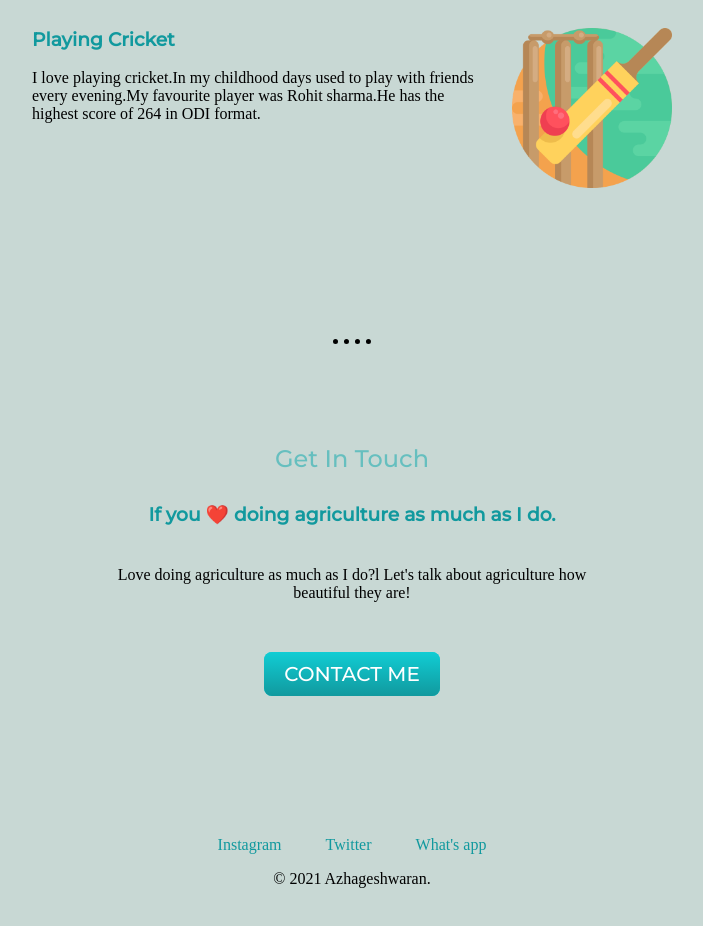
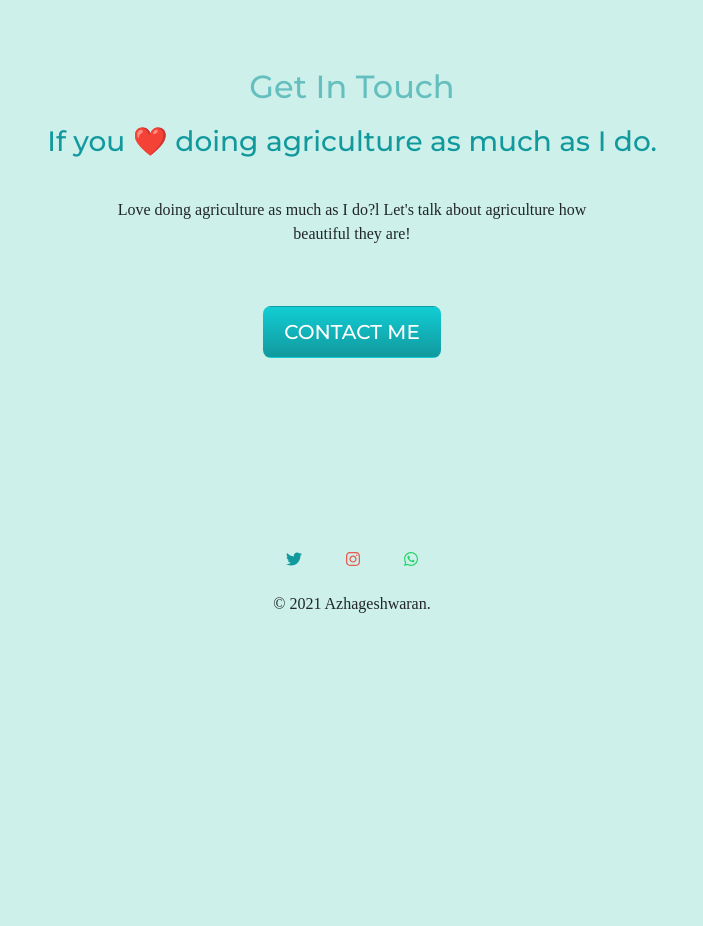
Before and after one commit to AzhageshwaranS/cv, a plain HTML site: page index.html in a window 1280 px wide. Shown: the part 1760-2686 px from the top of the page, without its empty margins (288-991 px from the left). After the commit the page ends 2481 px from the top, so only its background shows below. Drawn offline with nearby package versions, Linux system fonts and the light colour scheme; a web font is replaced by a local one.

Commit message:
add initial cv website files

```diff
--- a/css/styles.css
+++ b/css/styles.css
@@ -1,11 +1,12 @@
 body {
   margin: 0;
   text-align: center;
-  background-color: #C8D8D4;
+  background-color: #CDF0EA;
+
   font-family: 'STIX Two Math', serif;
+}
 
 
-}
 
   hr {
     border-style: none;
@@ -14,9 +15,7 @@ body {
     border-width: 5px;
     margin: 100px auto 100px auto;
   }
-  aboutme{
-    width:30%;
-  }
+
 
   a {
     padding: 20px;
@@ -31,6 +30,7 @@ body {
     margin-top: 0;
     font-family: 'Sacramento', cursive;
     font-size: 90px;
+    font-weight: bold;
     color: #66BFBF;
   }
 
@@ -59,8 +59,7 @@ body {
 
   .bottom-container {
 
-    padding-top: 50px;
-    padding-bottom: 30px;
+    padding:7% 15%;
   }
 
   .bottom {
@@ -76,7 +75,7 @@ body {
   }
 
   .image {
-    border-radius: 50%;
+    border-radius: 100%;
     width: 200px;
   }
 
@@ -110,6 +109,15 @@ body {
   .contact-me {
     padding-bottom: 100px;
   }
+  .instagramicon{
+    color:#e95950;
+  }
+   .whatsappicon{
+ color:#25d366;
+   }
+   .bottomp{
+     margin-top: 20px;
+   }
   .btn {
   background: #11CDD4;
   background-image: -webkit-linear-gradient(top, #11CDD4, #11999E);
--- a/index.html
+++ b/index.html
@@ -3,9 +3,12 @@
   <head>
     <meta charset="utf-8">
     <title>Azhagesh</title>
-    <link rel="stylesheet" href="css/styles.css">
+
     <link rel="icon" href="favicon.ico">
-    <<link rel="preconnect" href="https://fonts.googleapis.com">
+    <script defer src="https://use.fontawesome.com/releases/v5.0.7/js/all.js"></script>
+    <script src="https://cdn.jsdelivr.net/npm/bootstrap@5.0.2/dist/js/bootstrap.bundle.min.js" integrity="sha384-MrcW6ZMFYlzcLA8Nl+NtUVF0sA7MsXsP1UyJoMp4YLEuNSfAP+JcXn/tWtIaxVXM" crossorigin="anonymous"></script>
+    <link href="https://cdn.jsdelivr.net/npm/bootstrap@5.0.2/dist/css/bootstrap.min.css" rel="stylesheet" integrity="sha384-EVSTQN3/azprG1Anm3QDgpJLIm9Nao0Yz1ztcQTwFspd3yD65VohhpuuCOmLASjC" crossorigin="anonymous">
+    <link rel="preconnect" href="https://fonts.googleapis.com">
 <link rel="preconnect" href="https://fonts.gstatic.com" crossorigin>
 <link href="https://fonts.googleapis.com/css2?family=STIX+Two+Math&display=swap" rel="stylesheet">
     <link rel="preconnect" href="https://fonts.googleapis.com">
@@ -14,13 +17,13 @@
 <link rel="preconnect" href="https://fonts.googleapis.com">
 <link rel="preconnect" href="https://fonts.gstatic.com" crossorigin>
 <link href="https://fonts.googleapis.com/css2?family=Montserrat:wght@500&display=swap" rel="stylesheet">
-
+<link rel="stylesheet" href="css/styles.css">
 </head>
   <body>
     <div class="top_container">
       <img class=top src="images/cloud.png">
       <h1>I'm Azhagesh</h1>
-      <h2 >A programmer</h2>
+      <h2>A programmer</h2>
       <img class=bottom src="images/cloud.png">
       <img class=mountain src="images/mountain.png" >
     </div>
@@ -34,16 +37,31 @@
       <div class="skills">
         <h2>My Hobbies</h2>
         <div class="skill-row">
+          <div id="testimonial-carousel" class="carousel slide" data-bs-ride="carousel" data-bs-interval="3000" data-pause="hover">
+            <div class="carousel-inner">
+              <div class="carousel-item active">
           <img class="farmerplanting" src="images/seedling.png" alt="">
           <h3>Farming & Harvesting</h3>
           <p>I started doing agriculture when I was 15 years old because I was interested in that. Agriculture is the backbone of our country.So we should respect farmers.</p>
+
         </div>
-        <div class="skill-row">
+        <div class="carousel-item">
           <img class="Cricket" src="images/cricket.png" alt="">
           <h3>Playing Cricket</h3>
           <p>I love playing cricket.In my childhood days used to play with friends every evening.My favourite player was Rohit sharma.He has the highest score of 264 in ODI format.  </p>
         </div>
       </div>
+
+      <!--<a class="carousel-control-prev" href=".skill-row" role="button" data-bs-slide="prev">
+        <span class="carousel-control-prev-icon"></span>
+      </a>
+
+      <a class="carousel-control-next" href=".skill-row" role="button" data-bs-slide="next">
+        <span class="carousel-control-next-icon"></span>
+      </a>-->
+    </div>
+  </div>
+
       <hr>
       <div class="contact-me">
         <h2>Get In Touch</h2>
@@ -55,10 +73,11 @@
 
 
     <div class="bottom-container">
-      <a class="footer-link" href="https://www.instagram.com/_azhagesh_">Instagram</a>
-      <a class="footer-link" href="https://twitter.com/Azhageshwaran6?s=09">Twitter</a>
-      <a class="footer-link" href="https://wa.me/9489838166">What's app</a>
-      <p>© 2021 Azhageshwaran.</p>
+
+      <a href="http://twitter.com/Azhageshwaran6"><i class="fab fa-twitter "></i></a>
+      <a href="http://www.insagram.com/_azhagesh_"><i class="fab fa-instagram instagramicon "></i></a>
+      <a href="http://wa.me/9489838166"><i class="fab fa-whatsapp whatsappicon"></i></a>
+      <p class=bottomp>© 2021 Azhageshwaran.</p>
     </div>
 
   </body>
```
Also changed, not shown: images/whatsapp.png (added).
